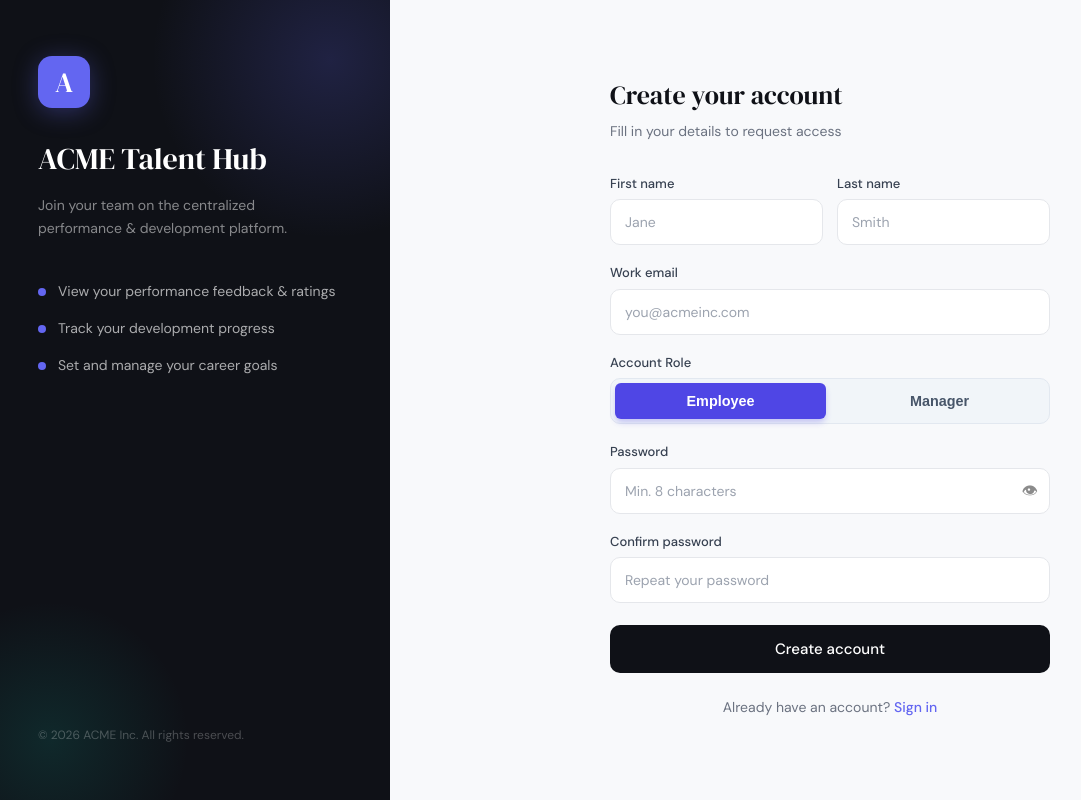
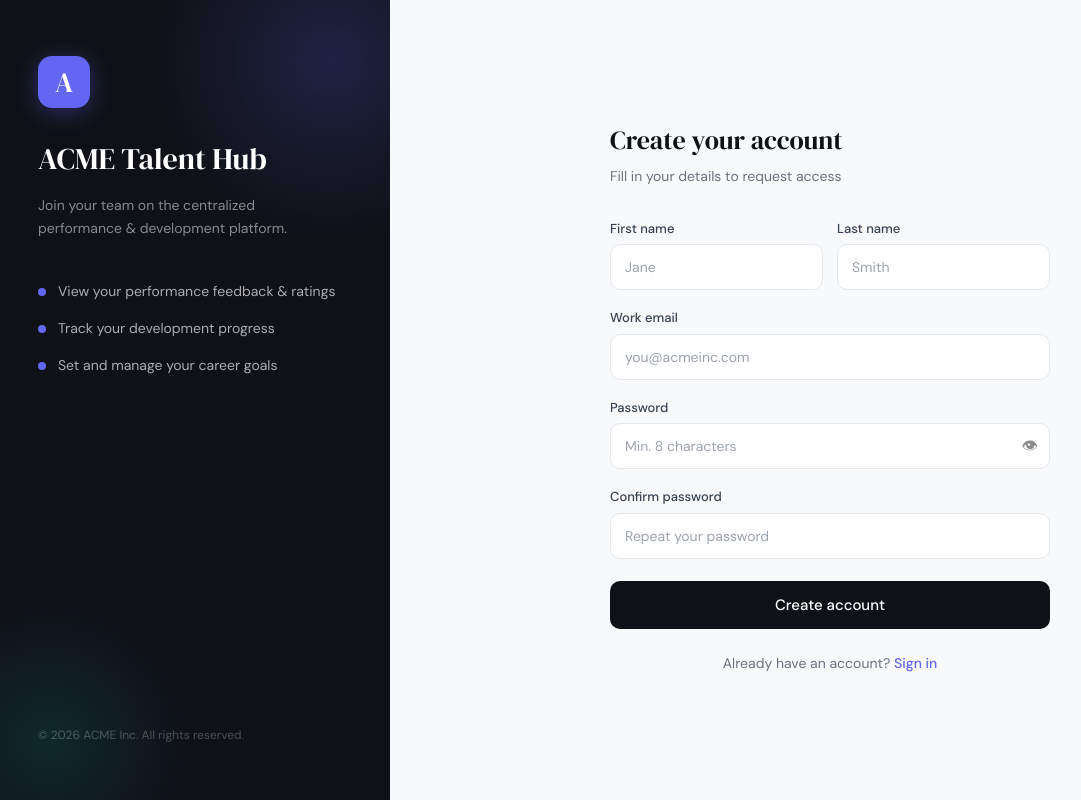
Before and after one commit to harshaadeshmukh/acme-talent-hub, a React (Vite) app in the folder frontend/: page /register in a window 1280 px wide. Shown: the whole page, without its empty margins (10-1091 px from the left). Built offline with nearby package versions, Linux system fonts and the light colour scheme; no server answers.

Commit message:
Security: Remove role selection and force employee role on registration

```diff
--- a/frontend/src/pages/RegisterPage.jsx
+++ b/frontend/src/pages/RegisterPage.jsx
@@ -213,27 +213,7 @@ export default function RegisterPage() {
               )}
             </div>
 
-            <div className={`form-group`}>
-              <label>Account Role</label>
-              <div style={{ display: 'flex', gap: '8px', padding: '4px', background: '#f1f5f9', borderRadius: '10px', border: '1px solid #e2e8f0' }}>
-                <button
-                  type="button"
-                  onClick={() => setForm(f => ({...f, role: 'employee'}))}
-                  disabled={loading}
-                  style={{ flex: 1, padding: '10px', fontSize: '0.9rem', fontWeight: 600, borderRadius: '6px', border: 'none', background: form.role === 'employee' ? '#4f46e5' : 'transparent', color: form.role === 'employee' ? '#ffffff' : '#475569', boxShadow: form.role === 'employee' ? '0 4px 6px -1px rgba(79, 70, 229, 0.3)' : 'none', cursor: loading ? 'not-allowed' : 'pointer', transition: 'all 0.2s ease-in-out' }}
-                >
-                  Employee
-                </button>
-                <button
-                  type="button"
-                  onClick={() => setForm(f => ({...f, role: 'manager'}))}
-                  disabled={loading}
-                  style={{ flex: 1, padding: '10px', fontSize: '0.9rem', fontWeight: 600, borderRadius: '6px', border: 'none', background: form.role === 'manager' ? '#4f46e5' : 'transparent', color: form.role === 'manager' ? '#ffffff' : '#475569', boxShadow: form.role === 'manager' ? '0 4px 6px -1px rgba(79, 70, 229, 0.3)' : 'none', cursor: loading ? 'not-allowed' : 'pointer', transition: 'all 0.2s ease-in-out' }}
-                >
-                  Manager
-                </button>
-              </div>
-            </div>
+
 
             <div className={`form-group ${fieldErrors.password ? 'has-error' : ''}`}>
               <label htmlFor="password">Password</label>
```
Also changed, not shown: 1 other file (tests, documents, lock files or other folders).
